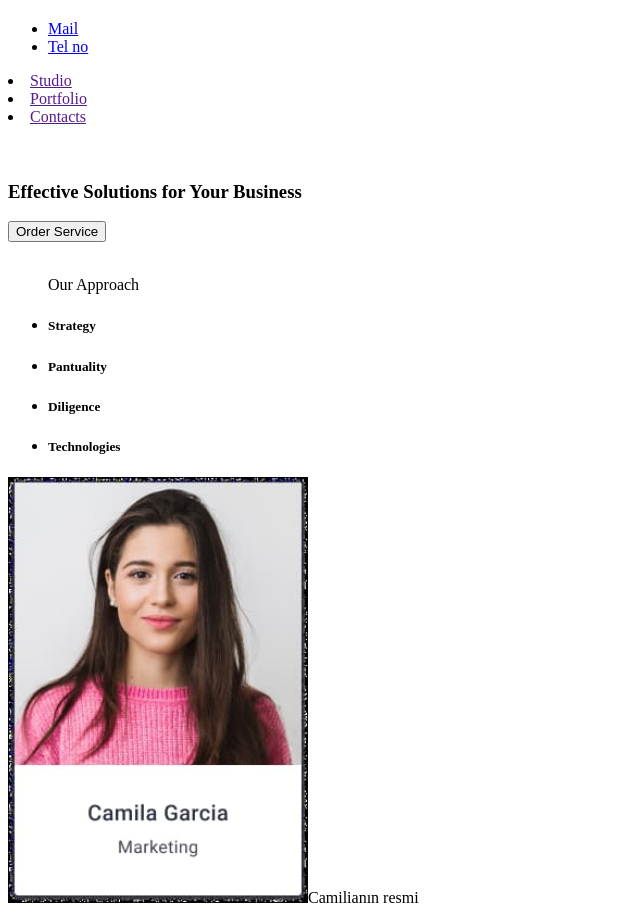
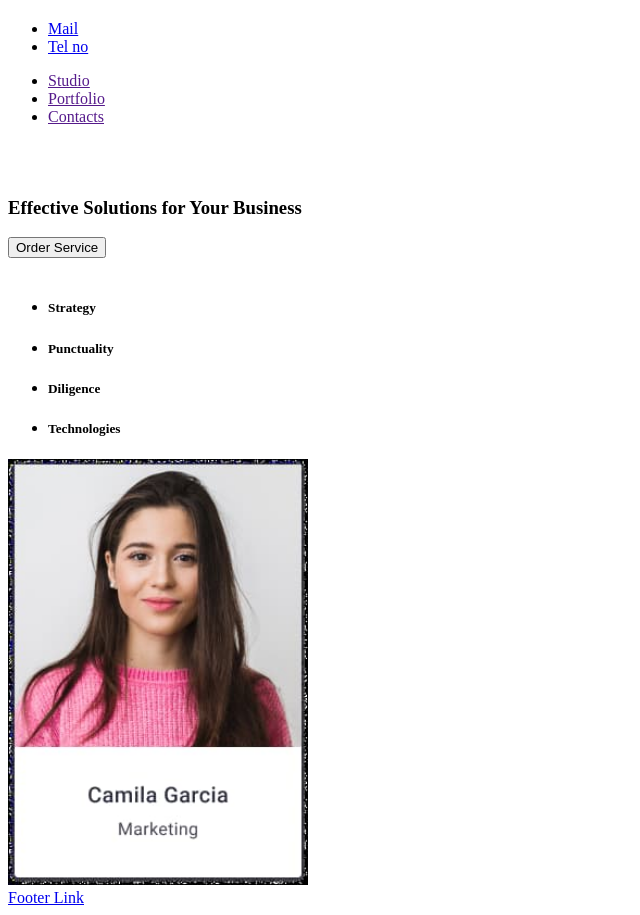
Before and after one commit to ahsenKas/goit-markup-hw-01, a plain HTML site: page index.html in a window 1280 px wide. Shown: the part 86-1001 px from the top of the page, without its empty margins (0-640 px from the left). Drawn offline with Linux system fonts and the light colour scheme.

Commit message:
ödev_son

```diff
--- a/index.html
+++ b/index.html
@@ -7,16 +7,12 @@
   </head>
   <body>
     <header>
-
       <a href="#UstBilgi">Tıkla</a>
       <h1><a href="">Web Studio</a></h1>
-
-
 
       <ul>
         <li><a href="mailto:kasahsen@gmail.com">Mail</a></li>
         <li><a href="tel:0212222222">Tel no</a></li>
-
       </ul>
 
       <section id="UstBilgi"> </section>
@@ -24,40 +20,31 @@
 
     <main>
       <section>
-
+        <ul>
           <li><a href="">Studio</a></li>
           <li><a href="">Portfolio</a></li>
           <li><a href="">Contacts</a></li>
-        <br>
-        <br>
+        </ul>
+        <br><br>
         <h3>Effective Solutions for Your Business</h3>
-
         <button>Order Service</button>
-
-        <bR></bR>
-
-
+        <br><br>
       </section>
 
-      <section >
-      <ul> Our Approach
-
+      <section>
+        <ul>
           <li><h5>Strategy</h5></li>
-      <li><h5>Pantuality</h5></li>
+          <li><h5>Punctuality</h5></li>
           <li><h5>Diligence</h5></li>
           <li><h5>Technologies</h5></li>
-
+        </ul>
       </section>
 
-
-    </ul>
-
-
-      <img src="/images/Camila.jpg" alt="" width="300px">Camilianın resmi
+      <img src="/images/Camila.jpg" alt="Camila'nın resmi" width="300px">
     </main>
 
     <footer>
-        <a href=""></a>
+      <a href="#">Footer Link</a>
     </footer>
   </body>
 </html>
```
Lines whose indentation alone changed are shown as unchanged.
